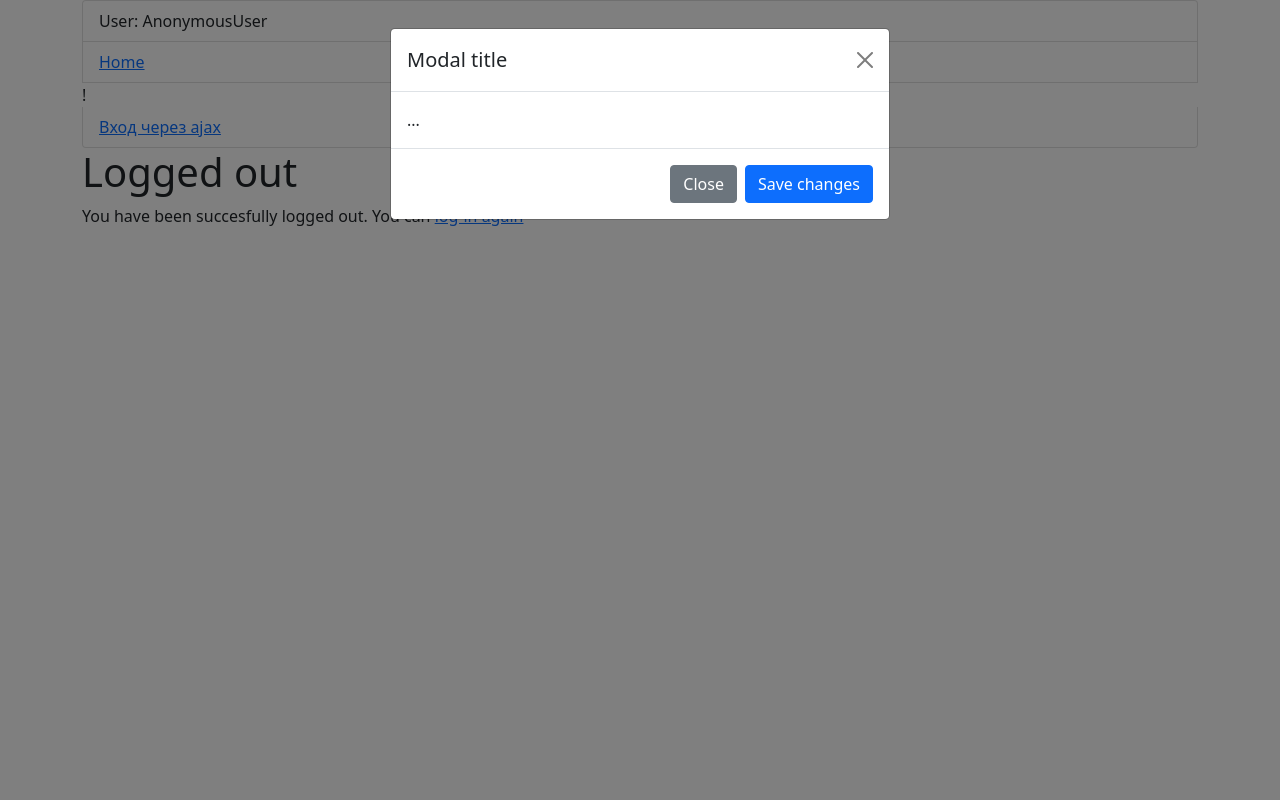
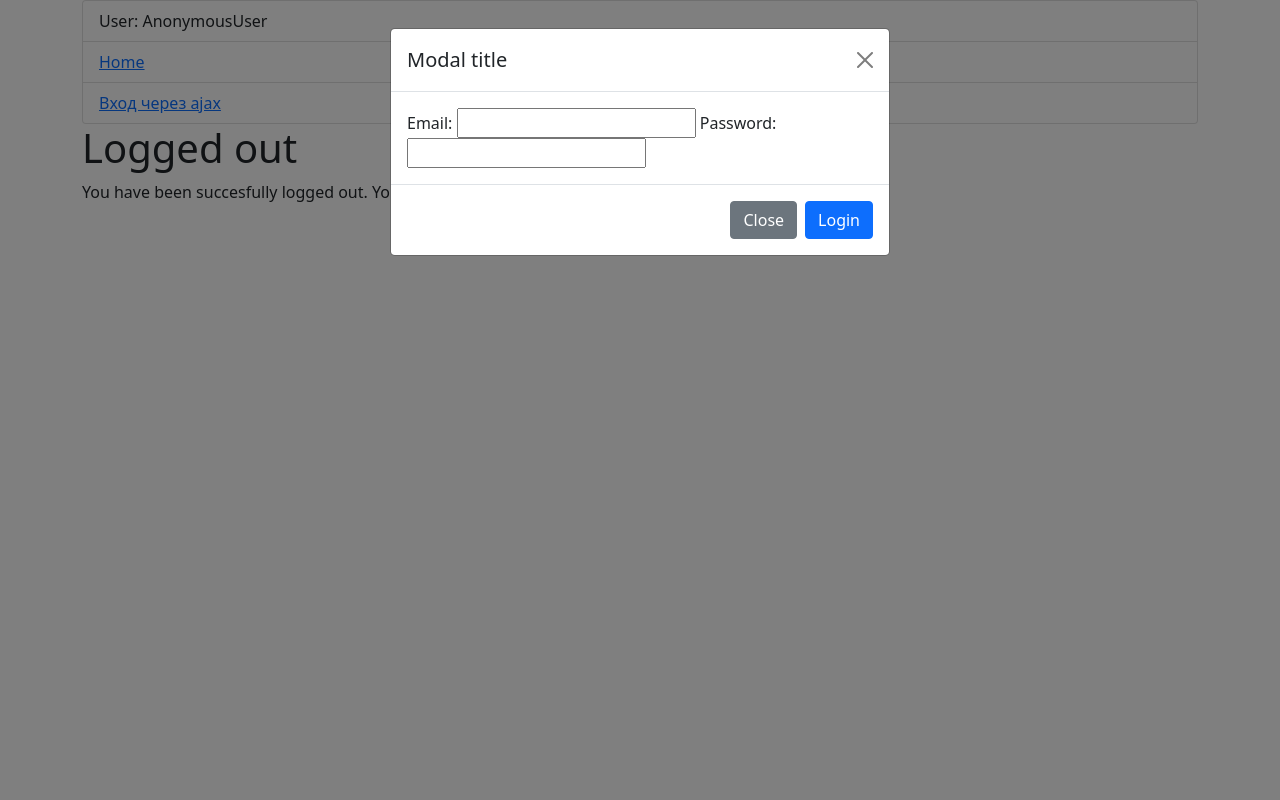
Before and after one commit to mbgoodguy/ajax_authenticate, a Django app: page /logout/ in a window 1280 px wide, after a click on "Вход через ajax". Run offline with Django 4.2, Linux system fonts and the light colour scheme.

Commit message:
Add context_processor, edit modal.html

```diff
--- /dev/null
+++ b/app/context_processor.py
@@ -0,0 +1,8 @@
+from users.forms import AjaxAuthenticationForm
+
+
+def get_context_data(request):
+    context = {
+        'ajax_login': AjaxAuthenticationForm()
+    }
+    return context
--- a/app/settings.py
+++ b/app/settings.py
@@ -66,6 +66,7 @@ TEMPLATES = [
                 'django.template.context_processors.request',
                 'django.contrib.auth.context_processors.auth',
                 'django.contrib.messages.context_processors.messages',
+                'app.context_processor.get_context_data'
             ],
         },
     },
--- a/templates/base.html
+++ b/templates/base.html
@@ -16,7 +16,7 @@
     </li>
     <li class="list-group-item">
         <a href="{% url 'home' %}">Home</a>
-    </li>!
+    </li>
     {% if not user.is_authenticated %}
         <li class="list-group-item">
             <a href="#" data-bs-toggle="modal" data-bs-target="#ajaxxx">
--- a/templates/registration/modal.html
+++ b/templates/registration/modal.html
@@ -6,13 +6,17 @@
         <h5 class="modal-title" id="exampleModalLabel">Modal title</h5>
         <button type="button" class="btn-close" data-bs-dismiss="modal" aria-label="Close"></button>
       </div>
-      <div class="modal-body">
-        ...
-      </div>
-      <div class="modal-footer">
-        <button type="button" class="btn btn-secondary" data-bs-dismiss="modal">Close</button>
-        <button type="button" class="btn btn-primary">Save changes</button>
-      </div>
+      <form action="{% url 'ajax_login' %}" method="post">
+        <div class="modal-body">
+            {{ ajax_login }}
+            {% csrf_token %}
+        </div>
+        <div class="modal-footer">
+          <button type="button" class="btn btn-secondary" data-bs-dismiss="modal">Close</button>
+          <button type="submit" class="btn btn-primary">Login</button>
+        </div>
+      </form>
+
     </div>
   </div>
 </div>
```
